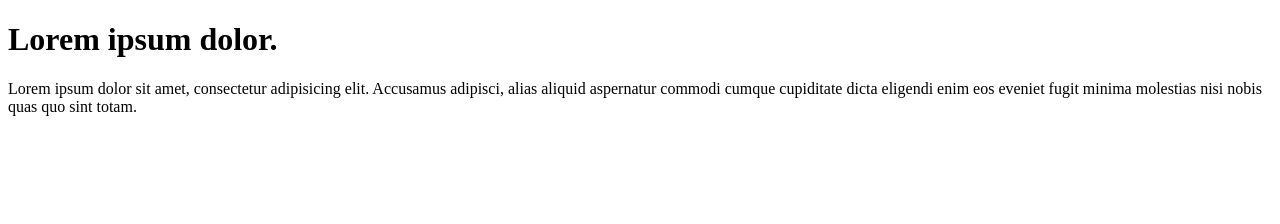
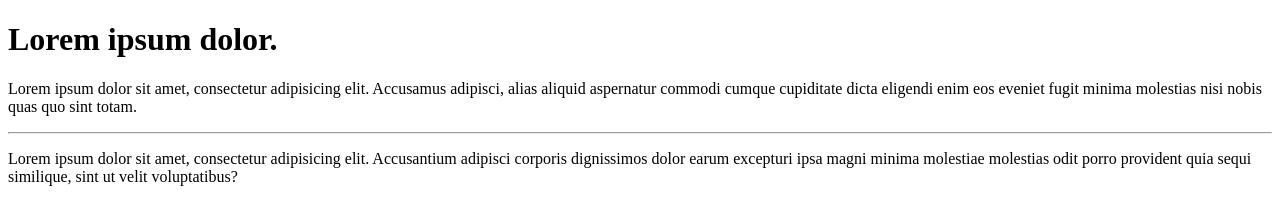
Before and after one commit to 889600754/Practising-Git, a plain HTML site: page index.html in a window 1280 px wide. Drawn offline with Linux system fonts and the light colour scheme.

Commit message:
Added more content

```diff
--- a/index.html
+++ b/index.html
@@ -8,6 +8,7 @@
 
 <h1>Lorem ipsum dolor.</h1>
 <p>Lorem ipsum dolor sit amet, consectetur adipisicing elit. Accusamus adipisci, alias aliquid aspernatur commodi cumque cupiditate dicta eligendi enim eos eveniet fugit minima molestias nisi nobis quas quo sint totam.</p>
-
+<hr>
+<p>Lorem ipsum dolor sit amet, consectetur adipisicing elit. Accusantium adipisci corporis dignissimos dolor earum excepturi ipsa magni minima molestiae molestias odit porro provident quia sequi similique, sint ut velit voluptatibus?</p>
 </body>
 </html>
```
